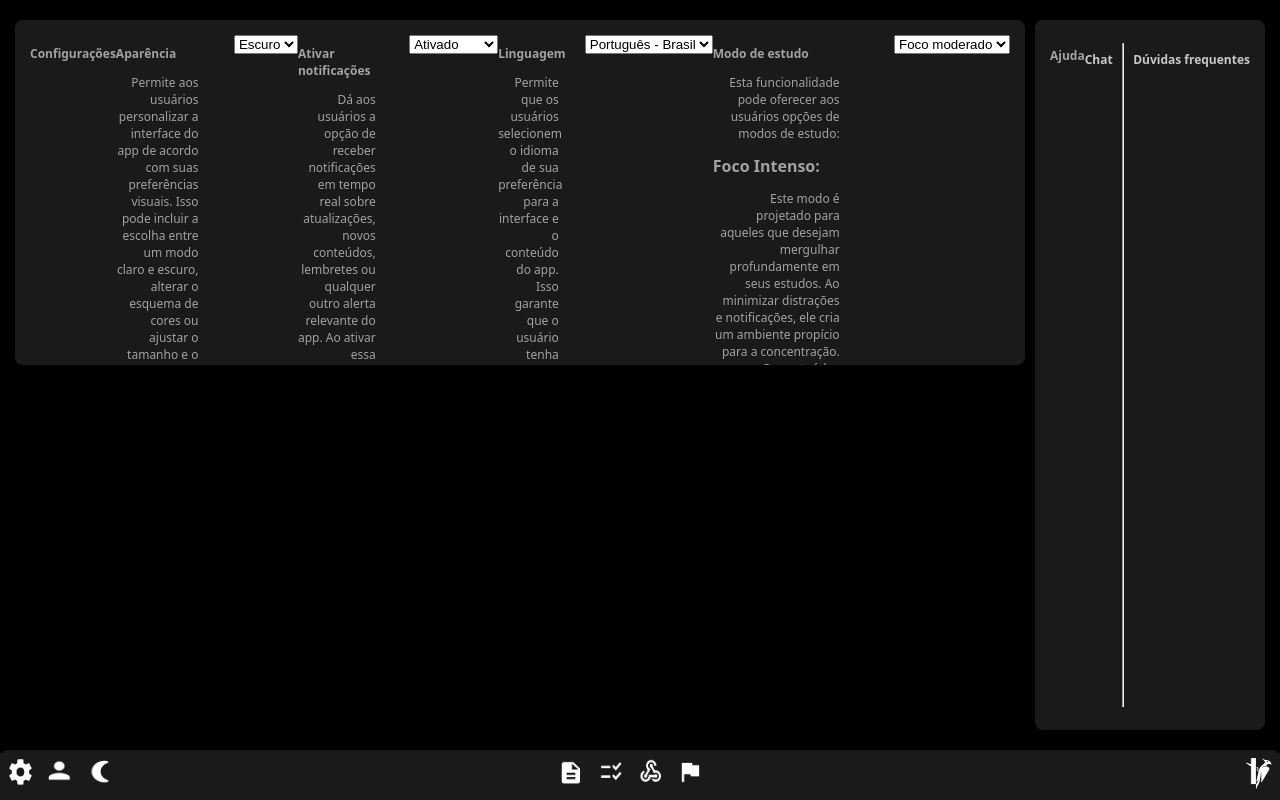
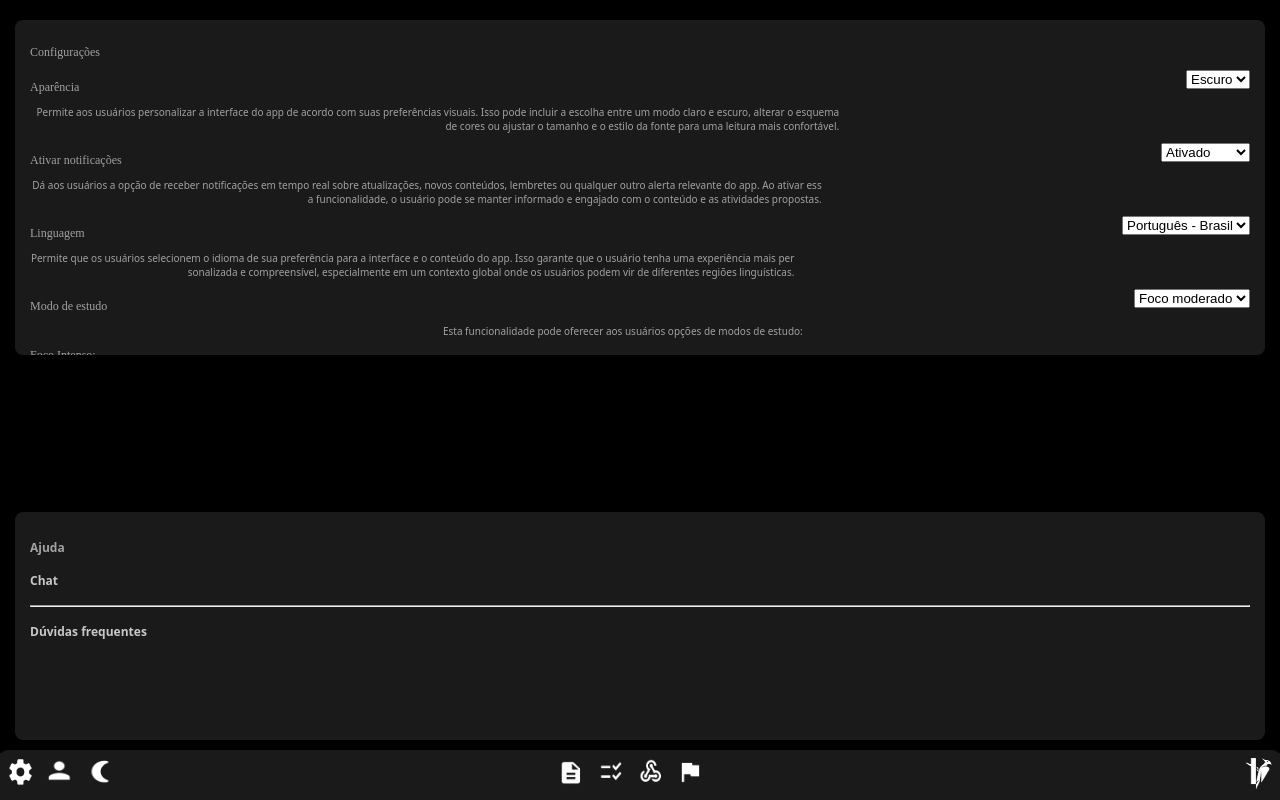
Before and after one commit to Dupas1/Proj_PI_IV, a React (Vite) app: page /telaconfig in a window 1280 px wide. Built offline with nearby package versions, Linux system fonts and the light colour scheme.

Commit message:
arrumei o css das telas perfil, config e home

```diff
--- a/src/client/telaconfig/config.css
+++ b/src/client/telaconfig/config.css
@@ -4,14 +4,14 @@ body{
     padding: 0;
     background-color: black;
 }
-.all{
+.allc{
     margin: 0 ;
     padding: 0;
     min-height: 100vh;
     display: flex;
     flex-direction: column;
 }
-.containers{
+.containersc{
     margin: 0;
     padding: 10px;
     flex: 1 auto;
@@ -21,7 +21,7 @@ body{
     "container1 container1"
     "container2 container2";
 }
-.container1{
+.container1c{
     grid-area: container1;
     min-width: 200px;
     background-color: #1A1A1A;
@@ -29,7 +29,7 @@ body{
     color: #A2A2A2;
     padding: 15px;
     margin: 10px 5px;
-    max-height: 315px;
+    max-height: 305px;
     overflow-y: scroll;
     &::-webkit-scrollbar {
         width: 6px;
@@ -39,12 +39,12 @@ body{
         border-radius: 6px;
     }
 }
-.ap{
+.apc{
     display: flex;
     flex-direction: row;
     justify-content: space-between;
 }
-.container2{
+.container2c{
     grid-area: container2;
     min-width: 200px;
     background-color: #1A1A1A;
@@ -102,12 +102,14 @@ h2{
     font-weight: 700;
     line-height: 14px;
 }
-p{
+.pc{
     color: #A2A2A2;
     font-family: system-ui, -apple-system, BlinkMacSystemFont, 'Segoe UI', Roboto, Oxygen, Ubuntu, Cantarell, 'Open Sans', 'Helvetica Neue', sans-serif;
     font-size: 10px;
     font-style: normal;
     width: 70%;
+    overflow-wrap: break-word;
+  word-break: break-all;
 }
 h3{
     color: #A2A2A2;
--- a/src/client/telaconfig/config.jsx
+++ b/src/client/telaconfig/config.jsx
@@ -2,78 +2,78 @@ import { Link } from 'react-router-dom';
 
 export default function Config() {
     return (
-        <div className="all">
-            <section className="containers">
-                <div className="container1">
-                    <div className="configuracoes">
+        <div className="allc">
+            <section className="containersc">
+                <div className="container1c">
+                    <div className="configuracoesc">
                         <h1>Configurações</h1>
                     </div>
-                    <div className="ap">
-                        <div className="aparencia">
+                    <div className="apc">
+                        <div className="aparenciac">
                             <h1>Aparência</h1>
-                            <p>Permite aos usuários personalizar a interface do app de acordo com suas preferências visuais. Isso pode incluir a escolha entre um modo claro e escuro, alterar o esquema de cores ou ajustar o tamanho e o estilo da fonte para uma leitura mais confortável.</p>
+                            <p className="pc">Permite aos usuários personalizar a interface do app de acordo com suas preferências visuais. Isso pode incluir a escolha entre um modo claro e escuro, alterar o esquema de cores ou ajustar o tamanho e o estilo da fonte para uma leitura mais confortável.</p>
                         </div>
-                        <div className="modos">
-                            <label for="modo_de_cor"></label>
-                            <select id="modo_de_cor" name="modo_de_cor">
+                        <div className="modosc">
+                            <label for="modo_de_corc"></label>
+                            <select id="modo_de_corc" name="modo_de_cor">
                                 <option value="Escuro">Escuro</option>
                                 <option value="Claro">Claro</option>
                             </select>
                         </div>
                     </div>
-                    <div className="ap">
-                        <div className="notificacoes">
+                    <div className="apc">
+                        <div className="notificacoesc">
                             <h1>Ativar notificações</h1>
-                            <p>Dá aos usuários a opção de receber notificações em tempo real sobre atualizações, novos conteúdos, lembretes ou qualquer outro alerta relevante do app. Ao ativar essa funcionalidade, o usuário pode se manter informado e engajado com o conteúdo e as atividades propostas.</p>
+                            <p className="pc">Dá aos usuários a opção de receber notificações em tempo real sobre atualizações, novos conteúdos, lembretes ou qualquer outro alerta relevante do app. Ao ativar essa funcionalidade, o usuário pode se manter informado e engajado com o conteúdo e as atividades propostas.</p>
                         </div>
-                        <div className="modos">
-                            <label for="modo"></label>
-                            <select id="modo" name="modo">
+                        <div className="modosc">
+                            <label for="modoc"></label>
+                            <select id="modoc" name="modo">
                                 <option value="Ativado">Ativado</option>
                                 <option value="Desativado">Desativado</option>
                             </select>
                         </div>
                     </div>
-                    <div className="ap">
-                        <div className="linguagem">
+                    <div className="apc">
+                        <div className="linguagemc">
                             <h1>Linguagem</h1>
-                            <p>Permite que os usuários selecionem o idioma de sua preferência para a interface e o conteúdo do app. Isso garante que o usuário tenha uma experiência mais personalizada e compreensível, especialmente em um contexto global onde os usuários podem vir de diferentes regiões linguísticas.</p>
+                            <p className="pc">Permite que os usuários selecionem o idioma de sua preferência para a interface e o conteúdo do app. Isso garante que o usuário tenha uma experiência mais personalizada e compreensível, especialmente em um contexto global onde os usuários podem vir de diferentes regiões linguísticas.</p>
                         </div>
-                        <div className="modos">
-                            <label for="Lingua"></label>
-                            <select id="Lingua" name="Lingua">
+                        <div className="modosc">
+                            <label for="Linguac"></label>
+                            <select id="Linguac" name="Lingua">
                                 <option value="Português - Brasil">Português - Brasil</option>
                                 <option value="Ingles - EUA">Ingles - EUA</option>
                             </select>
                         </div>
                     </div>
-                    <div className="ap">
-                        <div className="mestudo">
+                    <div className="apc">
+                        <div className="mestudoc">
                             <h1>Modo de estudo</h1>
-                            <p>Esta funcionalidade pode oferecer aos usuários opções de modos de estudo:</p>
-                            <h2>Foco Intenso:</h2>
-                            <p>Este modo é projetado para aqueles que desejam mergulhar profundamente em seus estudos. Ao minimizar distrações e notificações, ele cria um ambiente propício para a concentração. Os conteúdos fornecidos são mais extensos e complexos, permitindo que o usuário explore os tópicos em detalhes. É ideal para sessões de estudo prolongadas onde o objetivo é compreender e assimilar informações intrincadas.</p>
-                            <h2>Rapidez:</h2>
-                            <p>Desenvolvido para quem está sempre em movimento, este modo foca em revisões curtas e frequentes. Com conteúdos mais diretos e concisos, permite que os usuários absorvam informações essenciais em pouco tempo. É perfeito para pessoas que têm agendas lotadas e precisam otimizar seu tempo de estudo, guardando energia mental.</p>
+                            <p className="pc">Esta funcionalidade pode oferecer aos usuários opções de modos de estudo:</p>
+                            <h1>Foco Intenso:</h1>
+                            <p className="pc">Este modo é projetado para aqueles que desejam mergulhar profundamente em seus estudos. Ao minimizar distrações e notificações, ele cria um ambiente propício para a concentração. Os conteúdos fornecidos são mais extensos e complexos, permitindo que o usuário explore os tópicos em detalhes. É ideal para sessões de estudo prolongadas onde o objetivo é compreender e assimilar informações intrincadas.</p>
+                            <h1>Rapidez:</h1>
+                            <p className="pc">Desenvolvido para quem está sempre em movimento, este modo foca em revisões curtas e frequentes. Com conteúdos mais diretos e concisos, permite que os usuários absorvam informações essenciais em pouco tempo. É perfeito para pessoas que têm agendas lotadas e precisam otimizar seu tempo de estudo, guardando energia mental.</p>
                         </div>
-                        <div className="modos">
-                            <label for="Foco"></label>
-                            <select id="Foco" name="Foco">
+                        <div className="modosc">
+                            <label for="Fococ"></label>
+                            <select id="Fococ" name="Foco">
                                 <option value="Foco moderado">Foco moderado</option>
                                 <option value="Foco intenso">Foco intenso</option>
                             </select>
                         </div>
                     </div>
                 </div>
-                <div className="container2">
-                    <div className="ajuda">
+                <div className="container2c">
+                    <div className="ajudac">
                         <h3>Ajuda</h3>
                     </div>
-                    <div className="chat">
+                    <div className="chatc">
                         <h4>Chat</h4>
                     </div>
                     <hr />
-                    <div className="duvidas">
+                    <div className="duvidasc">
                         <h4>Dúvidas frequentes</h4>
                     </div>
                 </div>
--- a/src/client/telahome/telahome.css
+++ b/src/client/telahome/telahome.css
@@ -5,14 +5,14 @@ body{
     padding: 0;
     background-color: black;
 }
-.all{
+.allth{
     margin: 0 ;
     padding: 0;
     min-height: 100vh;
     display: flex;
     flex-direction: column;
 }
-.containers{
+.containersth{
     margin: 0;
     padding: 10px;
     flex: 1 auto;
@@ -26,7 +26,7 @@ body{
     "container1 container3";
     grid-auto-rows: minmax(80px, auto);
 }
-.container1{
+.container1th{
     grid-area: container1;
     min-width: 200px;
     background-color: #1A1A1A;
@@ -36,7 +36,7 @@ body{
     padding: 15px;
     margin: 10px 5px;
 }
-.container2{
+.container2th{
     grid-area: container2;
     min-width: 200px;
     background-color: #1A1A1A;
@@ -46,7 +46,7 @@ body{
     padding: 15px;
     margin: 10px 5px;
 }
-.container3{
+.container3th{
     grid-area: container3;
     min-width: 200px;
     background-color: #1A1A1A;
@@ -68,7 +68,7 @@ body{
     justify-content: space-between;
 }
 @media(max-width:590px){
-    .containers{
+    .containersth{
         grid-template-areas:
         "container1 container1 "
         "container2 container2 "
@@ -98,21 +98,27 @@ body{
     display: flex;
     flex-wrap: wrap;
 }
-.titles{
+.titlesth{
     color: #C8C8C8;
+    font-size: 30px;
+    margin: 0;
+}
+.dtitlesth{
+    color: #C8C8C8;
+    font-size: 15px;
 }
 h1{
     font-size: medium;
 }
-.para_hoje{
+.para_hojeth{
     min-width: 100% ;
     height: auto;
 }
-.progresso_geral{
+.progresso_geralth{
     min-width: 100% ;
     height: auto;
 }
-.ideias{
+.ideiasth{
     min-width: 100% ;
     height: auto;
 }
--- a/src/client/telaperfil/perfil.css
+++ b/src/client/telaperfil/perfil.css
@@ -4,14 +4,14 @@ body{
     padding: 0;
     background-color: black;
 }
-.all{
+.allp{
     margin: 0 ;
     padding: 0;
     min-height: 100vh;
     display: flex;
     flex-direction: column;
 }
-.containers{
+.containersp{
     margin: 0;
     padding: 10px;
     flex: 1 auto;
@@ -21,7 +21,7 @@ body{
     "container1 container2 container2 container2 container2";
     grid-auto-rows: minmax(80px, auto);
 }
-.container1{
+.container1p{
     grid-area: container1;
     min-width: 200px;
     background-color: #1A1A1A;
@@ -30,25 +30,25 @@ body{
     padding: 15px;
     margin: 10px 5px;
 }
-.imgperfil{
+.imgperfilp{
     display: flex;
     justify-content: center;
 }
-.image-overlay {
+.image-overlayp{
     position: absolute;
     padding-top:30px ;
 }
-.dados{
+.dadosp{
     display: flex;
     flex-direction: row;
     justify-content: space-between;
 }
-.buttons{
+.buttonsp{
     display: flex;
     flex-direction: column;
     align-items: center;
 }
-.button1{
+.button1p{
     border-radius: 10px;
     background: var(--neutros-300, #C8C8C8);
     display: flex;
@@ -59,7 +59,7 @@ body{
     margin: 5px 5px;
     cursor: pointer;
 }
-.button2{
+.button2p{
     border-radius: 10px;
     border-color: transparent;
     background-color: transparent;
@@ -72,7 +72,7 @@ body{
     color: #C8C8C8;
     cursor: pointer;
 }
-.container2{
+.container2p{
     grid-area: container2;
     min-width: 200px;
     background-color: #1A1A1A;
@@ -93,7 +93,7 @@ body{
     justify-content: space-between;
 }
 @media(max-width:585px){
-    .containers{
+    .containersp{
         grid-template-areas:
         "container1"
         "container2";
@@ -121,7 +121,7 @@ body{
     display: flex;
     flex-wrap: wrap;
 }
-h1{
+.h1p{
     color: #A2A2A2;
 font-family: system-ui, -apple-system, BlinkMacSystemFont, 'Segoe UI', Roboto, Oxygen, Ubuntu, Cantarell, 'Open Sans', 'Helvetica Neue', sans-serif;
 font-size: 12px;
@@ -138,9 +138,17 @@ font-style: normal;
 font-weight: 400;
 line-height: normal;
 }
-.imgeli{
+.imgelip{
     height: 150px;
     width: 150px;
+}
+.h2p{
+    font-family: system-ui, -apple-system, BlinkMacSystemFont, 'Segoe UI', Roboto, Oxygen, Ubuntu, Cantarell, 'Open Sans', 'Helvetica Neue', sans-serif ;
+    font-size: 16px;
+    font-style: normal;
+    font-weight: 600;
+    line-height: normal;
+    color: #1A1A1A;
 }
 h2{
     font-family: system-ui, -apple-system, BlinkMacSystemFont, 'Segoe UI', Roboto, Oxygen, Ubuntu, Cantarell, 'Open Sans', 'Helvetica Neue', sans-serif ;
```
Also changed, not shown: src/client/telahome/tela_home.jsx (+14 -14 lines), src/client/telaperfil/perfil.jsx (+21 -21 lines), public/Ellipse 37.png (added), public/person.png (added).
